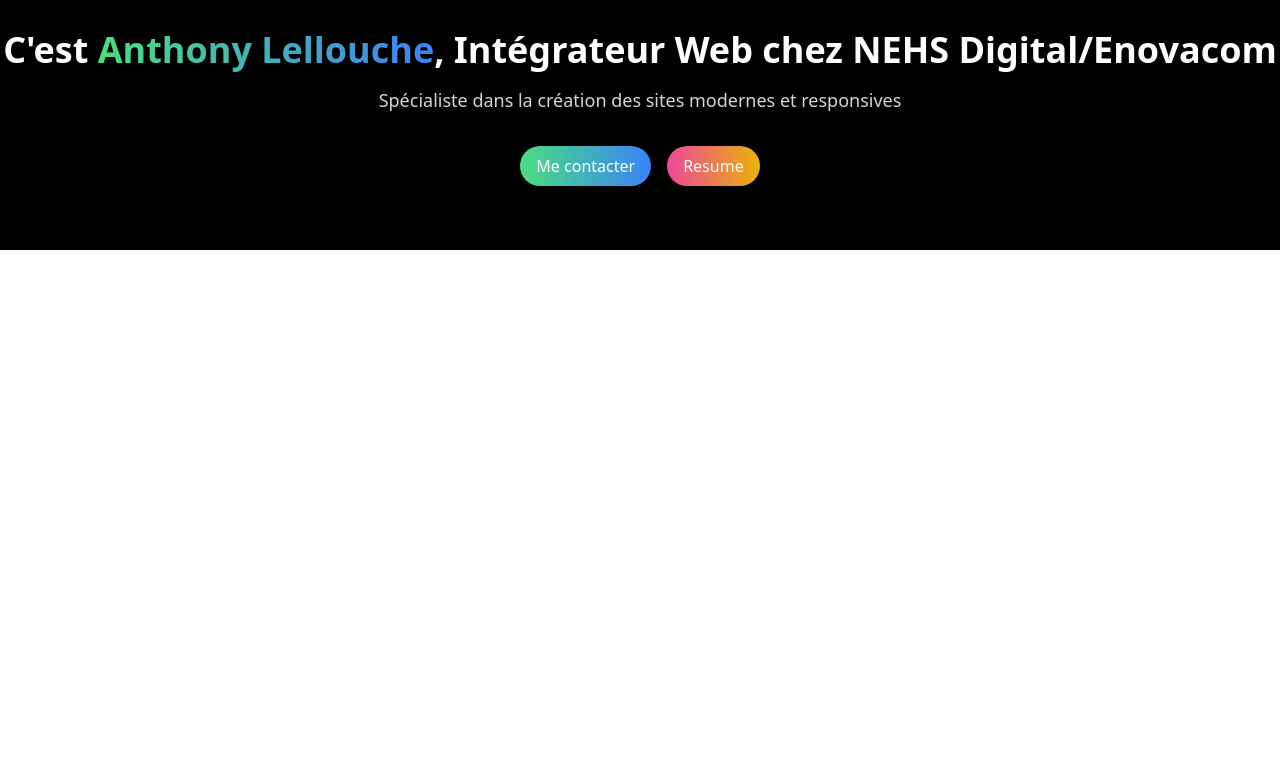
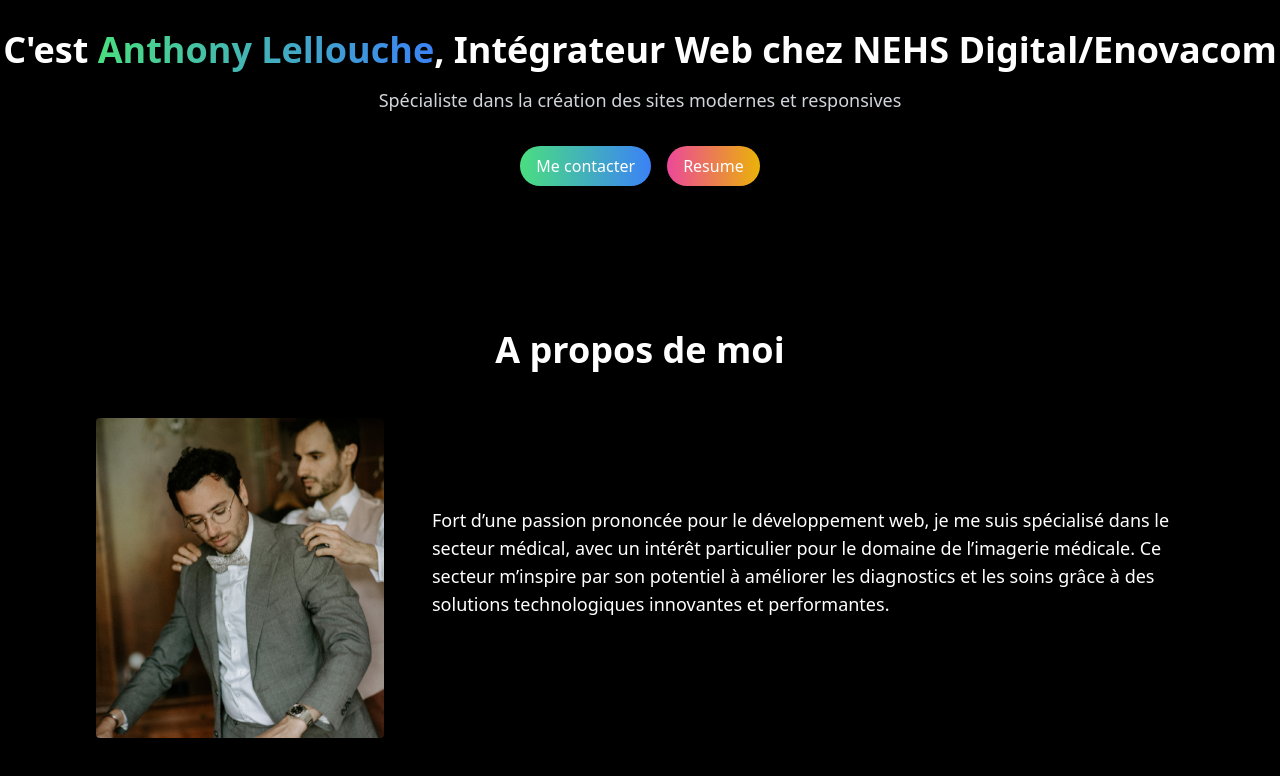
Before and after one commit to AnthonyLellouche/portfolio, a React (Vite) app: page / in a window 1280 px wide. Shown: the part 314-1090 px from the top of the page. Before the commit the page ends 800 px from the top, so only its background shows below. Built offline with nearby package versions, Linux system fonts and the light colour scheme.

Commit message:
modification disposition navbar ajout aboutme

```diff
--- a/src/App.jsx
+++ b/src/App.jsx
@@ -1,4 +1,5 @@
 import "./App.css";
+import About from "./components/About";
 import Hero from "./components/Hero";
 import Navbar from "./components/Navbar";
 
@@ -7,6 +8,7 @@
     <div>
       <Navbar />
       <Hero />
+      <About />
     </div>
   );
 };
--- a/src/components/About.jsx
+++ b/src/components/About.jsx
@@ -0,0 +1,31 @@
+import Aboutme from "../assets/aboutme.png";
+
+const About = () => {
+  return (
+    <div className="bg-black text-white py-20" id="about">
+      <div className="container mx-auto px-8 md:px-16 lg:px-24">
+        <h2 className="text-4xl font-bold text-center mb-12">
+          A propos de moi
+        </h2>
+        <div className="flex flex-col md:flex-row items-center md:space-x-12">
+          <img
+            src={Aboutme}
+            alt=""
+            className="w-72 h-80 rounded object-cover mb-8 md:mb-0"
+          />
+          <div className="flex-1">
+            <p className="text-lg mb-8">
+              Fort d’une passion prononcée pour le développement web, je me suis
+              spécialisé dans le secteur médical, avec un intérêt particulier
+              pour le domaine de l’imagerie médicale. Ce secteur m’inspire par
+              son potentiel à améliorer les diagnostics et les soins grâce à des
+              solutions technologiques innovantes et performantes.
+            </p>
+          </div>
+        </div>
+      </div>
+    </div>
+  );
+};
+
+export default About;
--- a/src/components/Navbar.jsx
+++ b/src/components/Navbar.jsx
@@ -1,7 +1,7 @@
 const Navbar = () => {
   return (
     <nav className="bg-black text-white px-8 md:px-16 lg:px-24">
-      <div className="container py-2 flex justify-center md:justify-between items-center">
+      <div className="container mx-auto py-2 flex  md:justify-between items-center">
         <div className="text-2xl font-bold hidden md:inline">Anthony</div>
         <div className="space-x-6">
           <a href="#home" className="hover:text-gray-400">Home</a>
```
Also changed, not shown: src/assets/aboutme.png (added).
